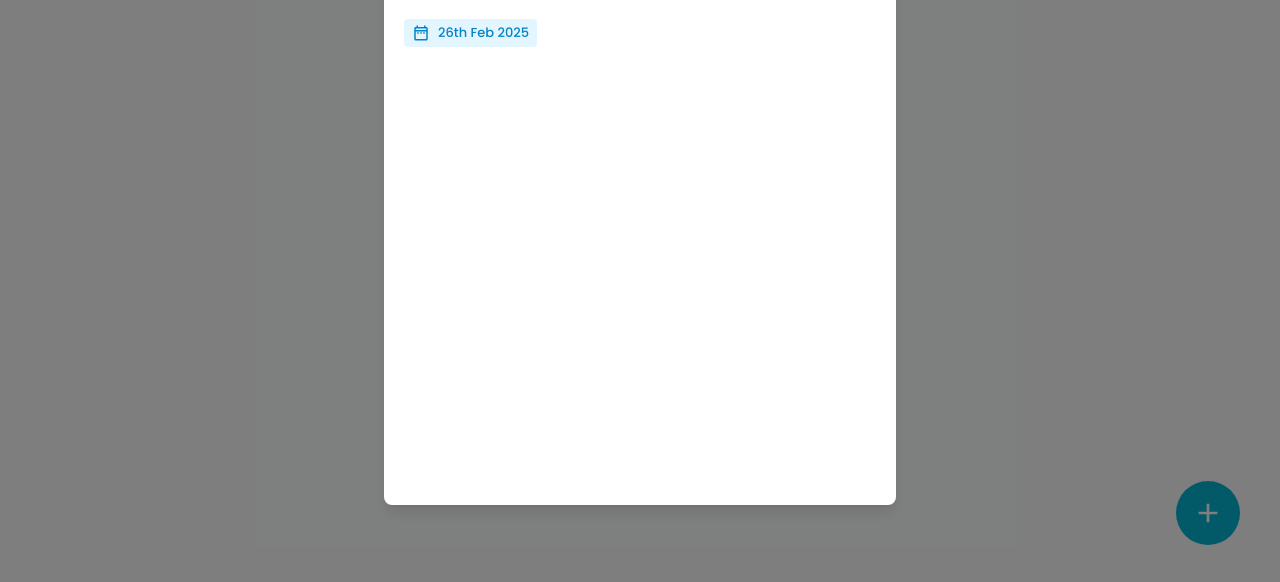
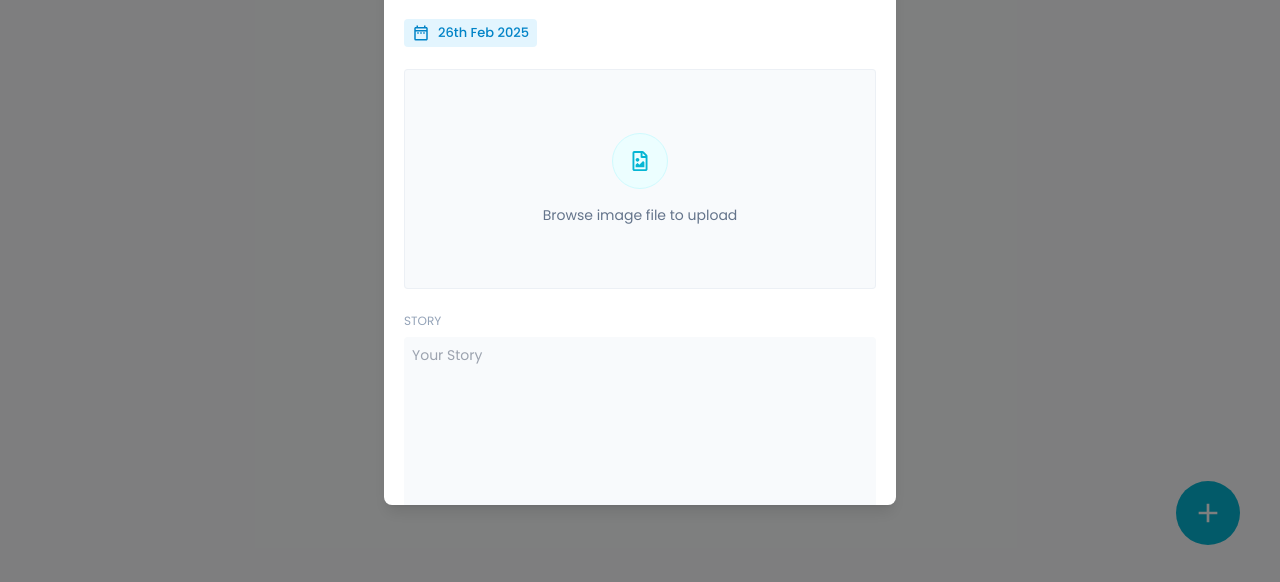
Before and after one commit to gavinadlan/Travel-Story, a React (Vite) app in the folder frontend/travel-story-app/: page /dashboard in a window 1280 px wide. Both pictures are taken after a click on the button 1208 px from the left and 728 px from the top of the page. Shown: the part 215-797 px from the top of the page. Built offline with nearby package versions, Linux system fonts and the light colour scheme; no server answers.

Commit message:
Add Image Picker

```diff
--- /dev/null
+++ b/frontend/travel-story-app/src/components/Input/ImageSelector.jsx
@@ -0,0 +1,69 @@
+import React, { useRef, useState, useEffect } from "react";
+import { FaRegFileImage } from "react-icons/fa";
+import { MdDeleteOutline } from "react-icons/md";
+
+const ImageSelector = ({ image, setImage }) => {
+  const inputRef = useRef(null);
+  const [previewUrl, setPreviewUrl] = useState(null);
+
+  const handleImageChange = (event) => {
+    const file = event.target.files[0];
+    if (file) {
+      setImage(file);
+    }
+  };
+
+  const onChooseFile = () => {
+    inputRef.current.click();
+  };
+
+  useEffect(() => {
+    // If the image prop is a string (URL), set it as the pre URL
+    if (typeof image === "string") {
+      setPreviewUrl(image);
+    } else if (image) {
+      // If the image prop is a File object, create a preview URL
+      setPreviewUrl(URL.createObjectURL(image));
+    } else {
+      // If there is no image, clear the preview URL
+      setPreviewUrl(null);
+    }
+
+    return () => {
+      if (previewUrl && typeof previewUrl === "string" && !image) {
+        URL.revokeObjectURL(previewUrl);
+      }
+    };
+  }, [image]);
+
+  return (
+    <div>
+      <input
+        type="file"
+        accept="image/*"
+        ref={inputRef}
+        onChange={handleImageChange}
+        className="hidden"
+      />
+
+      {!image ? (
+        <button
+          className="w-full h-[220px] flex flex-col items-center justify-center gap-4 bg-slate-50 rounded border border-slate-200/50"
+          onClick={() => onChooseFile()}
+        >
+          <div className="w-14 h-14 flex items-center justify-center bg-cyan-50 rounded-full border border-cyan-100">
+            <FaRegFileImage className="text-xl text-cyan-500" />
+          </div>
+
+          <p className="text-sm text-slate-500">Browse image file to upload</p>
+        </button>
+      ) : (
+        <div className="w-full relative">
+          <img src={previewUrl} alt="Selected" className="" />
+        </div>
+      )}
+    </div>
+  );
+};
+
+export default ImageSelector;
--- a/frontend/travel-story-app/src/pages/Home/AddEditTravelStory.jsx
+++ b/frontend/travel-story-app/src/pages/Home/AddEditTravelStory.jsx
@@ -1,6 +1,7 @@
 import React, { useState } from "react";
 import { MdAdd, MdDeleteOutline, MdUpdate, MdClose } from "react-icons/md";
 import DateSelector from "../../components/Input/DateSelector";
+import ImageSelector from "../../components/Input/ImageSelector";
 
 const AddEditTravelStory = ({
   storyInfo,
@@ -8,6 +9,10 @@ const AddEditTravelStory = ({
   onClose,
   getAllTravelStories,
 }) => {
+  const [title, setTitle] = useState("");
+  const [storyImg, setStoryImg] = useState(null);
+  const [story, setStory] = useState("");
+  const [visitedLocation, setVisitedLocation] = useState([]);
   const [visitedDate, setVisitedDate] = useState(null);
 
   const handleAddOrUpdateClick = () => {};
@@ -46,10 +51,26 @@ const AddEditTravelStory = ({
             type="text"
             className="text-2xl text-slate-950 outline-none"
             placeholder="A Day at the Great Wall"
+            value={title}
+            onChange={({ target }) => setTitle(target.value)}
           />
 
           <div className="my-3">
             <DateSelector date={visitedDate} setDate={setVisitedDate} />
+          </div>
+
+          <ImageSelector image={storyImg} setImage={setStoryImg} />
+
+          <div className="flex flex-col gap-2 mt-4">
+            <label className="input-label">STORY</label>
+            <textarea
+              type="text"
+              className="text-sm text-slate-950 outline-none bg-slate-50 p-2 rounded"
+              placeholder="Your Story"
+              rows={10}
+              value={story}
+              onChange={({ target }) => setStory(target.value)}
+            />
           </div>
         </div>
       </div>
```
